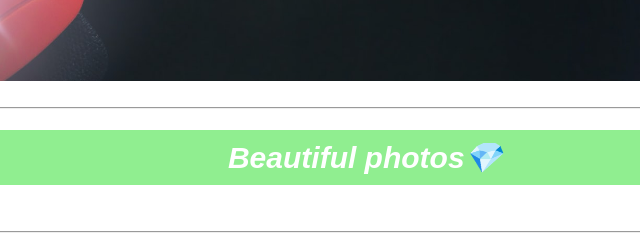
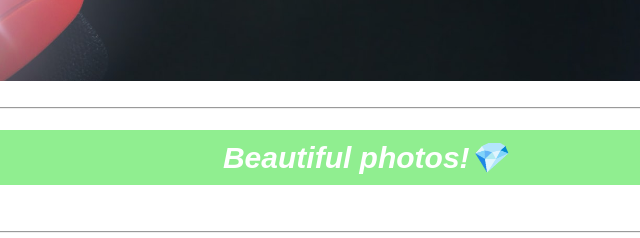
Before and after one commit to learn-at-imt/photography-KS, a plain HTML site: page index.html in a window 1280 px wide. Shown: the part 1380-1618 px from the top of the page, 275-915 px from the left. Drawn offline with Linux system fonts and the light colour scheme.

Commit message:
finished

```diff
--- a/index.html
+++ b/index.html
@@ -15,7 +15,7 @@
       <a href="http://youtube.com" class="button"><span>Learn More</span></a>
     </header><br>
     <hr>
-    <h1 class="showcase-a">Beautiful photos💎</h1><br>
+    <h1 class="showcase-a">Beautiful photos!💎</h1><br>
     <hr>
     <main>
       <!--Landing Area-->
```
